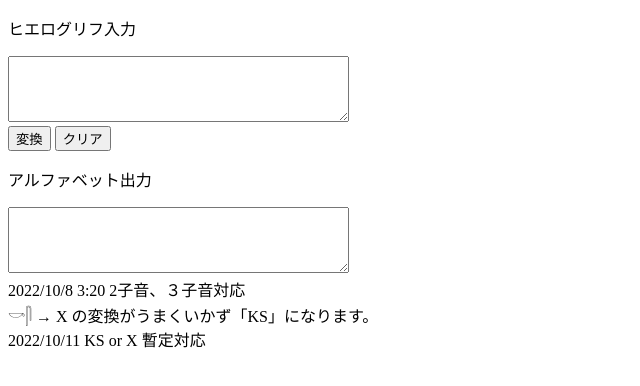
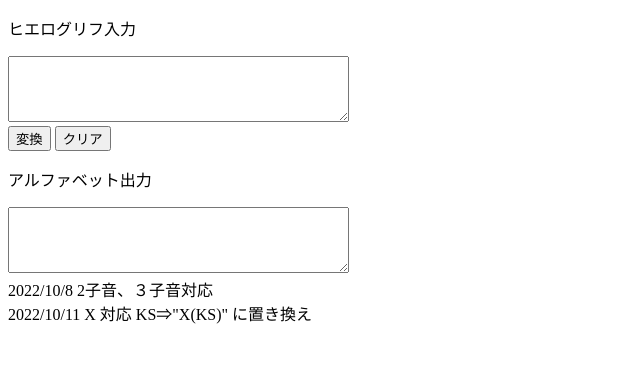
Before and after one commit to emotto55/hieroglyph, a plain HTML site: page index.html in a window 1280 px wide. Shown: the whole page, without its empty margins (0-640 px from the left). Drawn offline with Linux system fonts and the light colour scheme.

Commit message:
X正式対応

```diff
--- a/index.html
+++ b/index.html
@@ -17,8 +17,7 @@
  <p>アルファベット出力</p>
  <textarea id="result_area" rows="4" cols="40"></textarea>
  </section>
- 2022/10/8 3:20 2子音、３子音対応<br>
- 𓎡𓋴 → X の変換がうまくいかず「KS」になります。<br>
- 2022/10/11 KS or X 暫定対応
+ 2022/10/8 2子音、３子音対応<br>
+ 2022/10/11 X 対応 KS⇒"X(KS)" に置き換え
  </body>
 </html>
```
